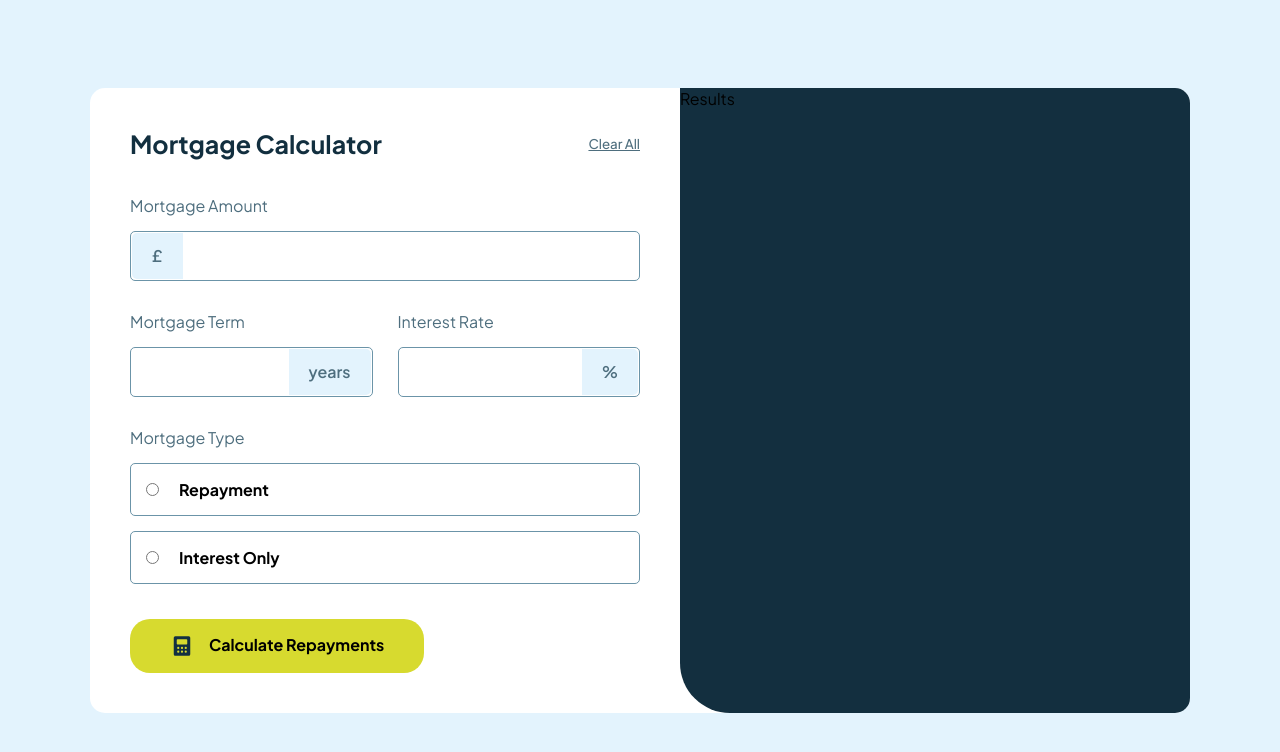
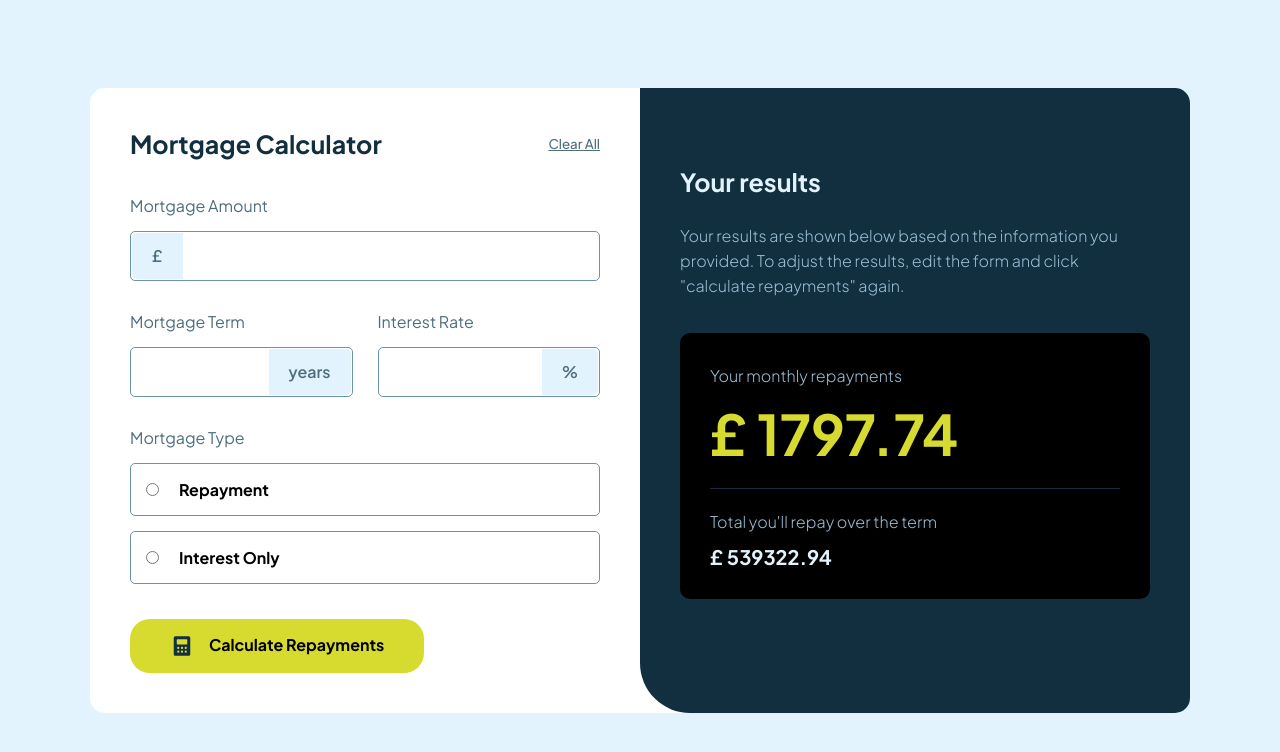
Before and after one commit to RoksolanaVeres/FEM_Mortgage-Repayment-Calculator, a React (Vite) app: page / in a window 1280 px wide. Shown: the top 752 px of the page. Built offline with nearby package versions, Linux system fonts and the light colour scheme.

Commit message:
results component with hardcoded data

```diff
--- a/src/App.tsx
+++ b/src/App.tsx
@@ -1,6 +1,18 @@
+import { useState } from "react";
 import calculatorIcon from "./assets/images/icon-calculator.svg";
+import Results from "./components/Results";
+
+import { initialCalculatorDataType } from "./types/calculatorTypes";
+
+const initialCalculatorData: initialCalculatorDataType = {
+  mortgageAmount: 300000,
+  mortgageTerm: 25,
+  interestRate: 5.25,
+  mortgageType: "repayment",
+};
 
 export default function App() {
+  const [calculatorData, setCalculatorData] = useState(initialCalculatorData);
   return (
     <div className="main-container">
       <div className="calculator-container--main">
@@ -79,7 +91,7 @@ export default function App() {
             </button>
           </form>
         </div>
-        <div className="results-container">Results</div>
+        <Results data={calculatorData} />
       </div>
     </div>
   );
--- /dev/null
+++ b/src/components/Results.module.css
@@ -0,0 +1,68 @@
+.results_container {
+  flex: 1;
+  background-color: var(--slate-900);
+  padding: 40px;
+  border-radius: 0 15px 15px 50px;
+  display: flex;
+  justify-content: center;
+  align-items: center;
+}
+
+.empty_results_container {
+  flex: 1;
+  background-color: var(--slate-900);
+  padding: 40px;
+  border-radius: 0 15px 15px 50px;
+  display: flex;
+  justify-content: center;
+  align-items: center;
+  text-align: center;
+  text-align: center;
+}
+
+.results_header {
+  color: var(--slate-100);
+  margin-bottom: 25px;
+  font-size: 25px;
+}
+
+.results_text {
+  color: var(--slate-300);
+  font-size: 16px;
+  line-height: 25px;
+  font-weight: 300;
+}
+
+.results_table {
+  background-color: black;
+  margin: 35px 0;
+  padding: 30px;
+  border-radius: 10px;
+  display: flex;
+  flex-direction: column;
+  gap: 20px;
+}
+
+.results_row {
+  display: flex;
+  flex-direction: column;
+  gap: 10px;
+}
+
+.results_monthly_repayment {
+  color: var(--lime);
+  font-size: 56px;
+  font-weight: 700;
+}
+
+.results_total_repayment {
+  color: var(--slate-100);
+  font-size: 20px;
+  font-weight: 700;
+}
+
+.results_divider {
+  height: 1px;
+  width: 100%;
+  background-color: var(--slate-900);
+}
--- /dev/null
+++ b/src/components/Results.tsx
@@ -0,0 +1,51 @@
+import emptyResultImg from "../assets/images/illustration-empty.svg";
+import classes from "./Results.module.css";
+
+import { calculateMortgage } from "../utils/calculateMortgage.ts";
+import { initialCalculatorDataType } from "../types/calculatorTypes.ts";
+
+type ResultsProps = {
+  data: initialCalculatorDataType;
+};
+
+export default function Results({ data }: ResultsProps) {
+  const { monthlyRepayment, totalRepayment } = calculateMortgage(data);
+  return (
+    // <EmptyFormResults />
+    <div className={classes.results_container}>
+      <div>
+        <h2 className={classes.results_header}>Your results</h2>
+        <p className={classes.results_text}>
+          Your results are shown below based on the information you provided. To adjust the results,
+          edit the form and click "calculate repayments" again.
+        </p>
+        <div className={classes.results_table}>
+          <div className={classes.results_row}>
+            <h3 className={classes.results_text}>Your monthly repayments</h3>
+            <p className={classes.results_monthly_repayment}>£ {monthlyRepayment}</p>
+          </div>
+          <div className={classes.results_divider}></div>
+          <div className={classes.results_row}>
+            <h3 className={classes.results_text}>Total you'll repay over the term</h3>
+            <p className={classes.results_total_repayment}>£ {totalRepayment}</p>
+          </div>
+        </div>
+      </div>
+    </div>
+  );
+}
+
+function EmptyFormResults() {
+  return (
+    <div className={classes.empty_results_container}>
+      <div>
+        <img src={emptyResultImg} alt="" />
+        <h2 className={classes.results_header}>Results shown here</h2>
+        <p className={classes.results_text}>
+          Complete the form and click "calculate repayments" to see what your monthly repayments
+          would be
+        </p>
+      </div>
+    </div>
+  );
+}
--- a/src/index.css
+++ b/src/index.css
@@ -148,9 +148,3 @@
   display: flex;
   gap: 15px;
 }
-
-.results-container {
-  flex: 1;
-  background-color: var(--dark-slate);
-  border-radius: 0 15px 15px 50px;
-}
--- /dev/null
+++ b/src/types/calculatorTypes.ts
@@ -0,0 +1,6 @@
+export type initialCalculatorDataType = {
+  mortgageAmount: number;
+  mortgageTerm: number;
+  interestRate: number;
+  mortgageType: string;
+};
--- /dev/null
+++ b/src/utils/calculateMortgage.ts
@@ -0,0 +1,27 @@
+import { initialCalculatorDataType } from "../types/calculatorTypes";
+
+export function calculateMortgage(data: initialCalculatorDataType) {
+  const { mortgageAmount, mortgageTerm, interestRate, mortgageType } = data;
+
+  const monthlyInterestRate = interestRate / 100 / 12;
+  const totalPayments = mortgageTerm * 12;
+  let monthlyRepayment: number;
+  let totalRepayment: number;
+
+  if (mortgageType === "repayment") {
+    monthlyRepayment =
+      (mortgageAmount * (monthlyInterestRate * Math.pow(1 + monthlyInterestRate, totalPayments))) /
+      (Math.pow(1 + monthlyInterestRate, totalPayments) - 1);
+    totalRepayment = monthlyRepayment * totalPayments;
+  } else if (mortgageType === "interestOnly") {
+    monthlyRepayment = mortgageAmount * monthlyInterestRate;
+    totalRepayment = monthlyRepayment * totalPayments;
+  } else {
+    throw new Error("Invalid mortgage type");
+  }
+
+  return {
+    monthlyRepayment: +monthlyRepayment.toFixed(2),
+    totalRepayment: +totalRepayment.toFixed(2),
+  };
+}
```
